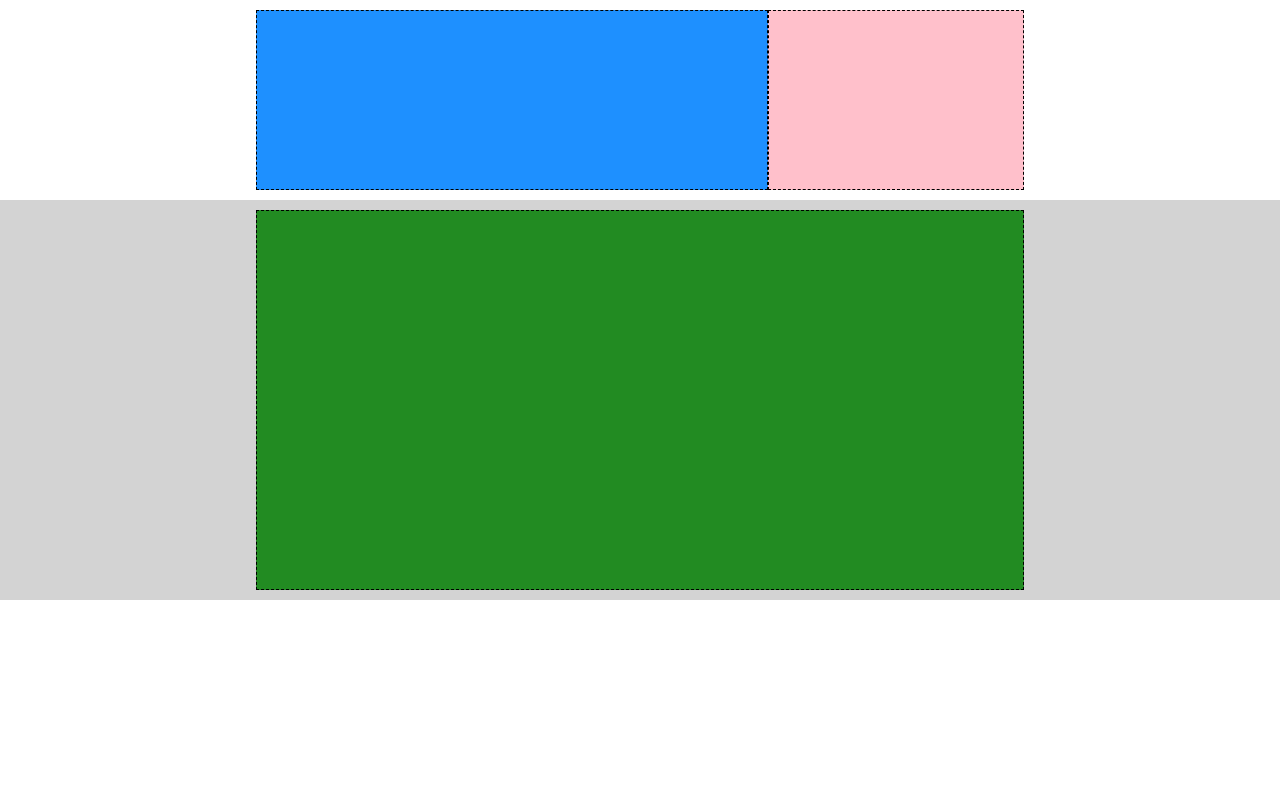
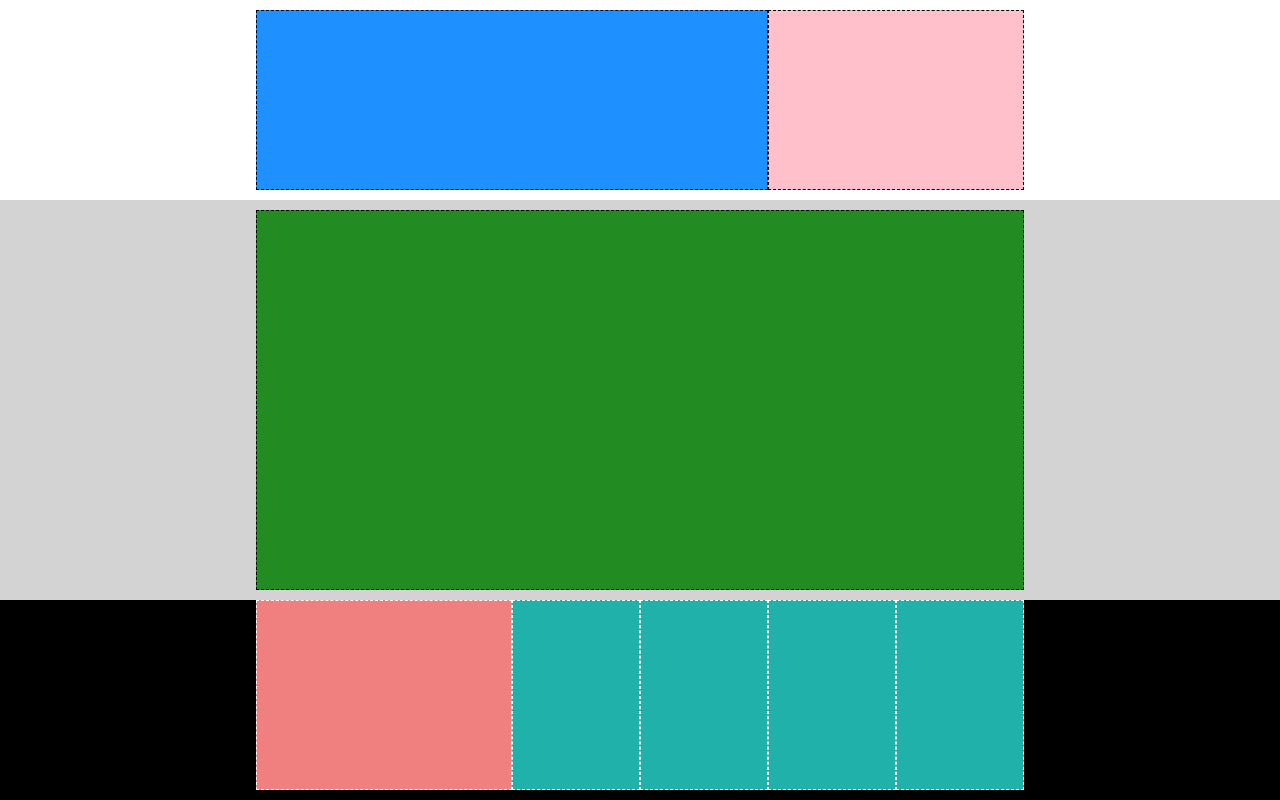
Before and after one commit to DanieleBaggiano/htmlcss-struttura-discord, a plain HTML site: page index.html in a window 1280 px wide. Shown: the part 600-1400 px from the top of the page. Before the commit the page ends 1200 px from the top, so only its background shows below. Drawn offline with Linux system fonts and the light colour scheme.

Commit message:
footer prima parte

```diff
--- a/css/style.css
+++ b/css/style.css
@@ -136,3 +136,25 @@
     background-color: #228b22;
     border: 1px dashed black;
 }
+
+/* FOOTER */
+.container-footer {
+    display: flex;
+    height: 200px;
+    justify-content: center;
+    background-color: black;
+}
+
+.rosso {
+    width: 20%;
+    height: 190px;
+    background-color: #f08080;
+    border: 1px dashed white;
+}
+
+.prima-colonna, .seconda-colonna, .terza-colonna, .quarta-colonna {
+    width: 10%;
+    height: 190px;
+    background-color: #20b2aa;
+    border: 1px dashed white;
+}
--- a/index.html
+++ b/index.html
@@ -50,7 +50,15 @@
     <!-- /main -->
 
     <!-- footer -->
-    <footer></footer>
+    <footer>
+        <div class="container-footer">
+            <span class="rosso"></span>
+            <span class="prima-colonna"></span>
+            <span class="seconda-colonna"></span>
+            <span class="terza-colonna"></span>
+            <span class="quarta-colonna"></span>
+        </div>
+    </footer>
     <!-- /footer -->
 </body>
 </html>
```
